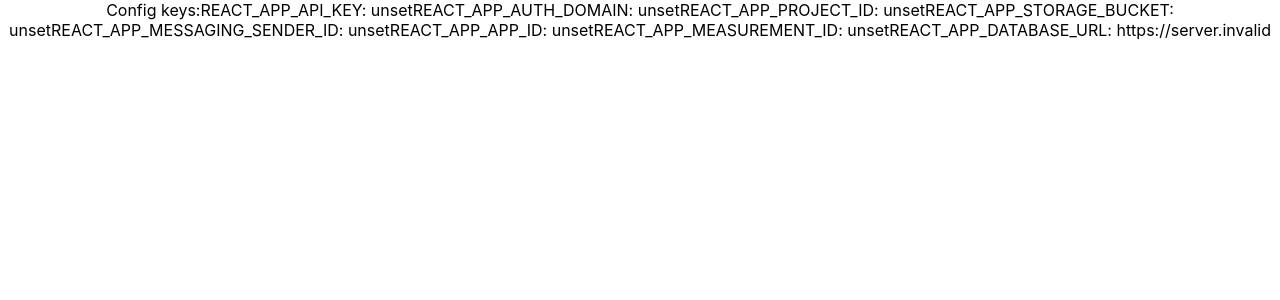
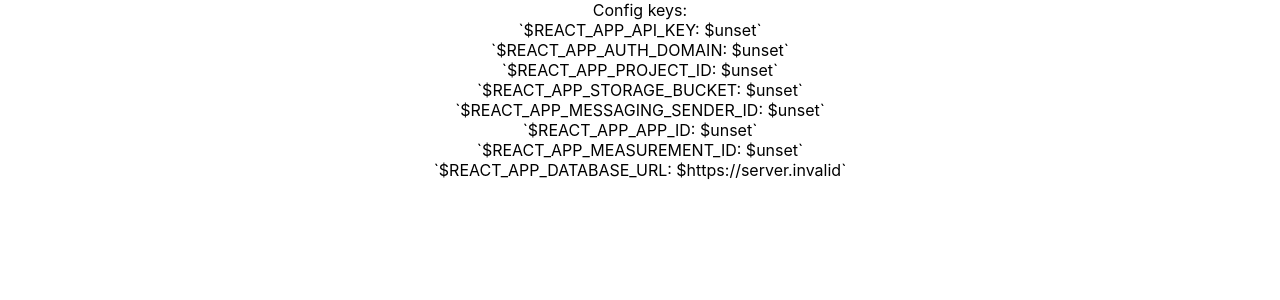
Before and after one commit to omchien/test-firebase, a React (Create React App) app: page / in a window 1280 px wide. Shown: the top 300 px of the page. Built offline with nearby package versions, Linux system fonts and the light colour scheme; no server answers.

Commit message:
add style

```diff
--- a/src/App.tsx
+++ b/src/App.tsx
@@ -16,7 +16,13 @@ function App() {
   return (
     <div className="App">
       Config keys:
-      {configKeys.map((item) => `${item.key}: ${item.value}`)}
+      <div>
+        {configKeys.map((item) => (
+          <div>
+            `${item.key}: ${item.value}`
+          </div>
+        ))}
+      </div>
     </div>
   );
 }
```
